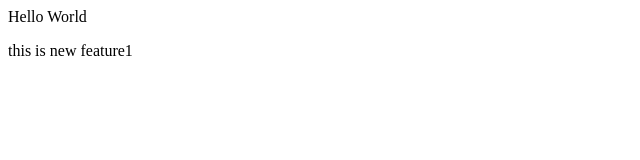
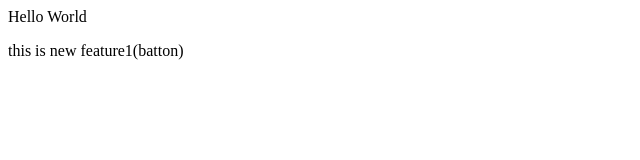
Before and after one commit to Dhanush-kumar-reddy/LocalRepo, a plain HTML site: page index.html in a window 1280 px wide. Shown: the full height of the page, 0-640 px from the left. Drawn offline with Linux system fonts and the light colour scheme.

Commit message:
added batton

```diff
--- a/index.html
+++ b/index.html
@@ -1,2 +1,2 @@
 <p>Hello World</p>
-<p>this is new feature1</p>
+<p>this is new feature1(batton)</p>
```
